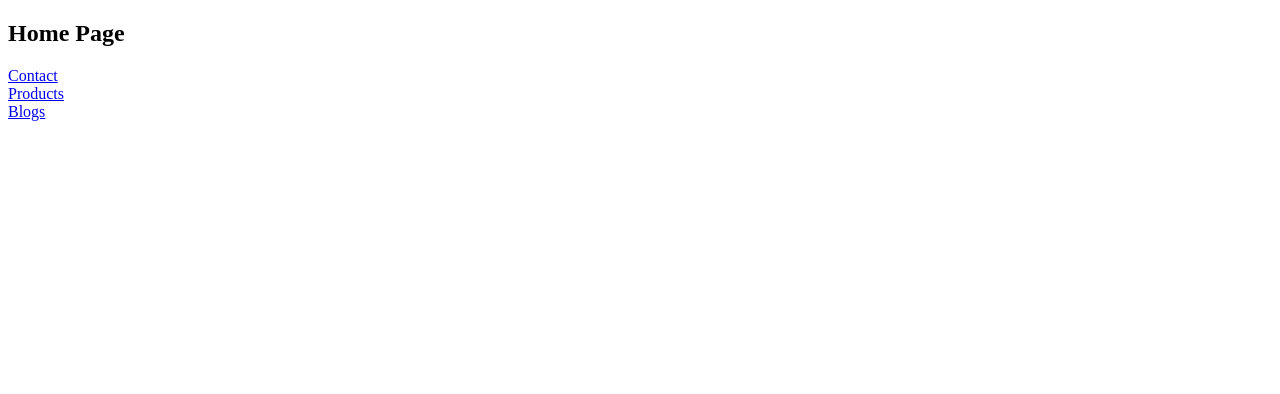
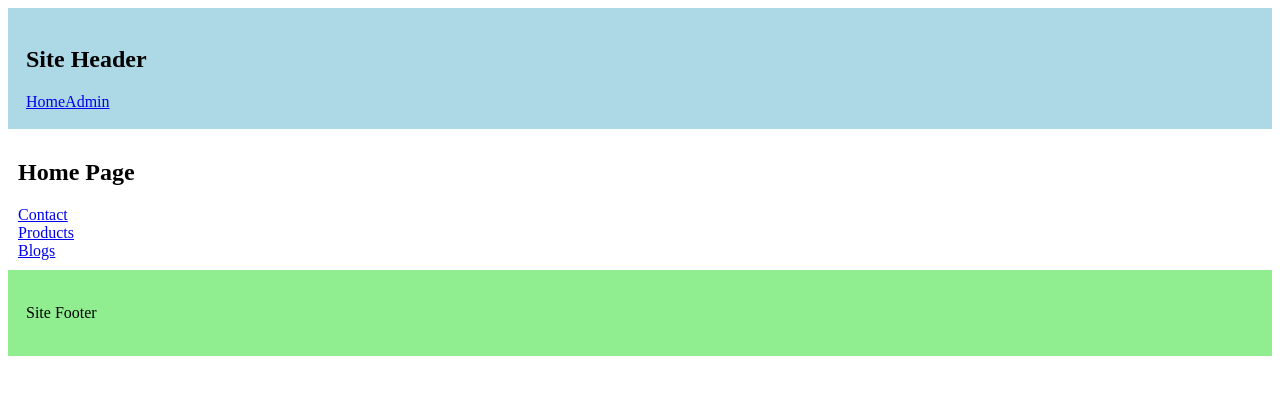
Before and after one commit to farzeen-ali/Nuxt-JS-Full-Stack-Course-2025-The-Techzeen, a Nuxt app: page / in a window 1280 px wide. Shown: the top 394 px of the page. Built offline with nearby package versions, Linux system fonts and the light colour scheme.

Commit message:
Layouts in Nuxt - Custom & Default

```diff
--- a/app/app.vue
+++ b/app/app.vue
@@ -1,7 +1,9 @@
 <template>
   <div>
     <NuxtRouteAnnouncer />
-    <NuxtPage />
+    <NuxtLayout>
+      <NuxtPage />
+    </NuxtLayout>
   </div>
 </template>
 <style>
--- /dev/null
+++ b/app/layouts/admin.vue
@@ -0,0 +1,12 @@
+<template>
+    <div style="background: #222; color: white; padding: 20px;">
+        <h2>Admin Dashboard</h2>
+        <nav>
+            <NuxtLink to="/admin">Dashboard</NuxtLink>
+            <NuxtLink to="/">Home</NuxtLink>
+        </nav>
+        <div style="margin-top: 20px;">
+            <slot />
+        </div>
+    </div>
+</template>
--- /dev/null
+++ b/app/layouts/default.vue
@@ -0,0 +1,15 @@
+<template>
+    <div>
+        <header style="background: lightblue; padding: 18px;">
+            <h2>Site Header</h2>
+            <NuxtLink to="/">Home</NuxtLink>
+            <NuxtLink to="/admin">Admin</NuxtLink>
+        </header>
+        <main style="padding: 10px;">
+            <slot />
+        </main>
+        <footer style="background: lightgreen; padding: 18px;">
+            <p>Site Footer</p>
+        </footer>
+    </div>
+</template>
--- /dev/null
+++ b/app/pages/admin.vue
@@ -0,0 +1,10 @@
+<script setup>
+    definePageMeta({
+        layout: 'admin'
+    })
+</script>
+<template>
+    <div>
+        <h3>Admin Panel</h3>
+    </div>
+</template>
```
